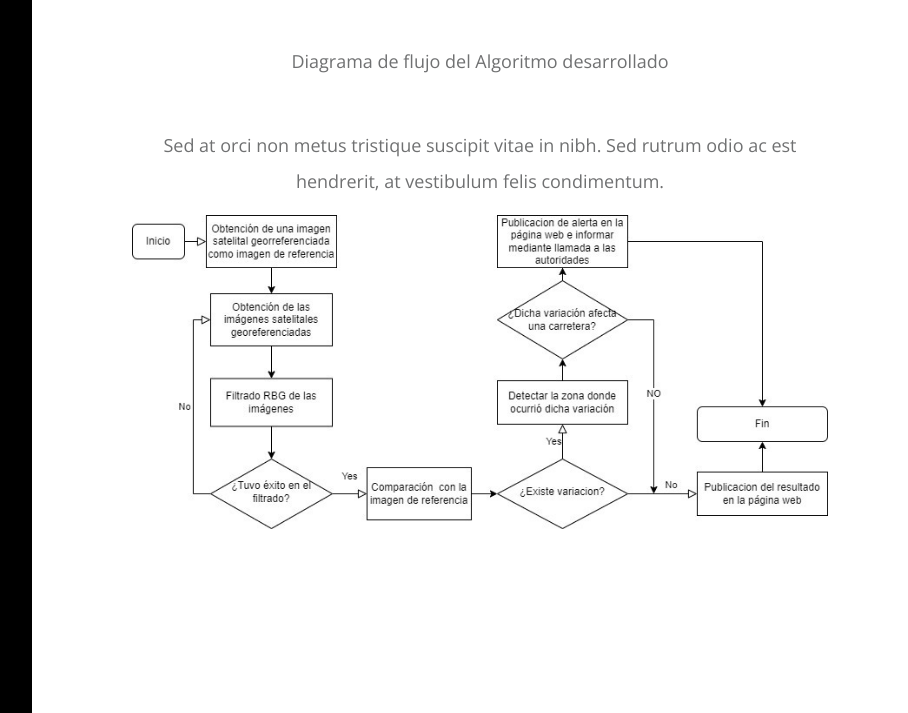
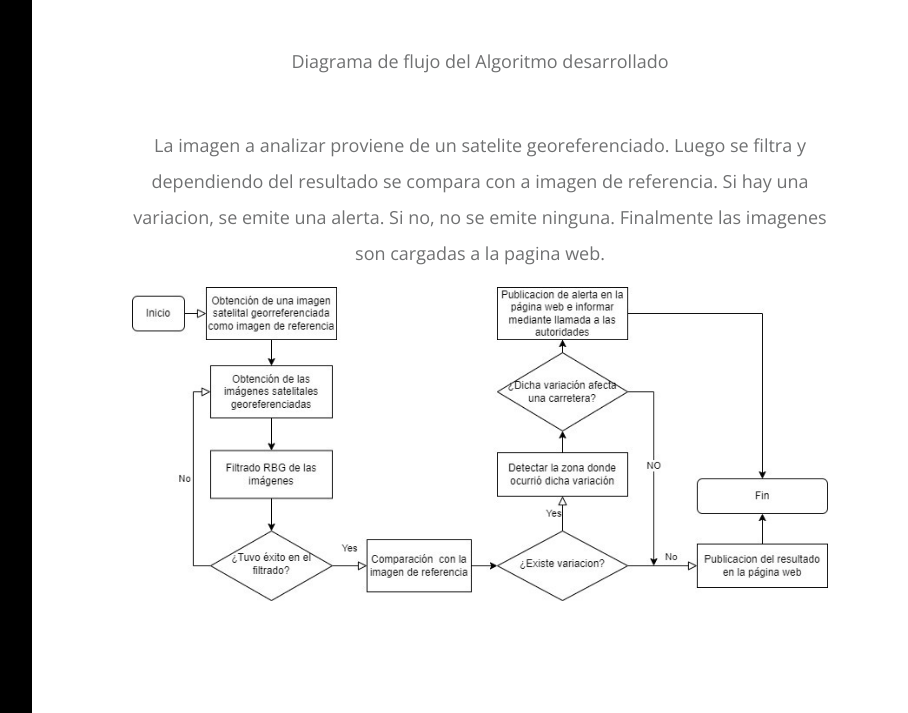
Before and after one commit to Ntifragility/PFC-UNI, a plain HTML site: page index.html in a window 1280 px wide. Shown: the part 3000-3713 px from the top of the page, without its empty margins (352-1260 px from the left). Drawn offline with nearby package versions, Linux system fonts and the light colour scheme.

Commit message:
9-th-Description-Algorithm

```diff
--- a/index.html
+++ b/index.html
@@ -190,8 +190,10 @@
                   Diagrama de flujo del Algoritmo desarrollado
                 </p>
                 <p>
-                  Sed at orci non metus tristique suscipit vitae in nibh. Sed
-                  rutrum odio ac est hendrerit, at vestibulum felis condimentum.
+                  La imagen a analizar proviene de un satelite georeferenciado.
+                  Luego se filtra y dependiendo del resultado se compara con a imagen de referencia.
+                  Si hay una variacion, se emite una alerta. Si no, no se emite ninguna.
+                  Finalmente las imagenes son cargadas a la pagina web.
                 </p>
                 <img src="img/gallery/Algoritmo.png" alt="Our Work Image" class="img-fluid">
             </div>
```
